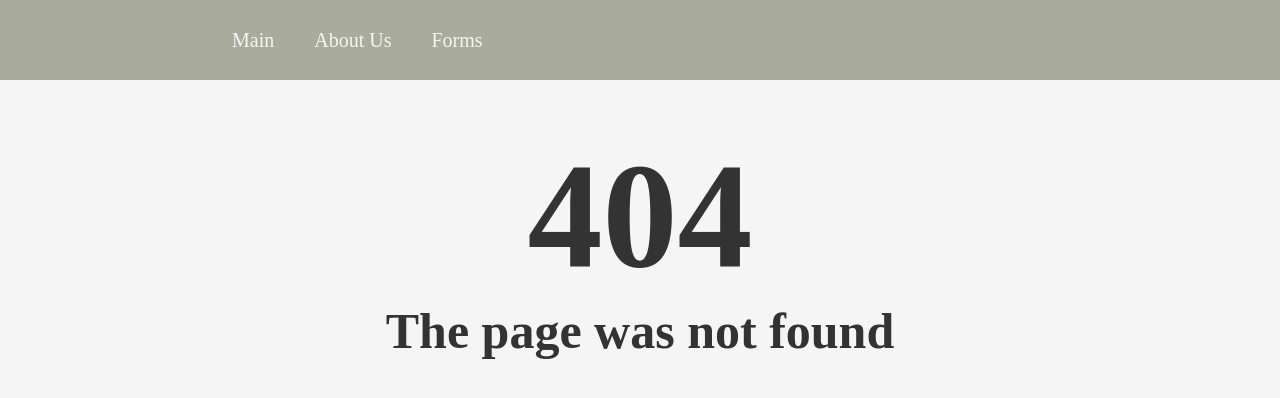
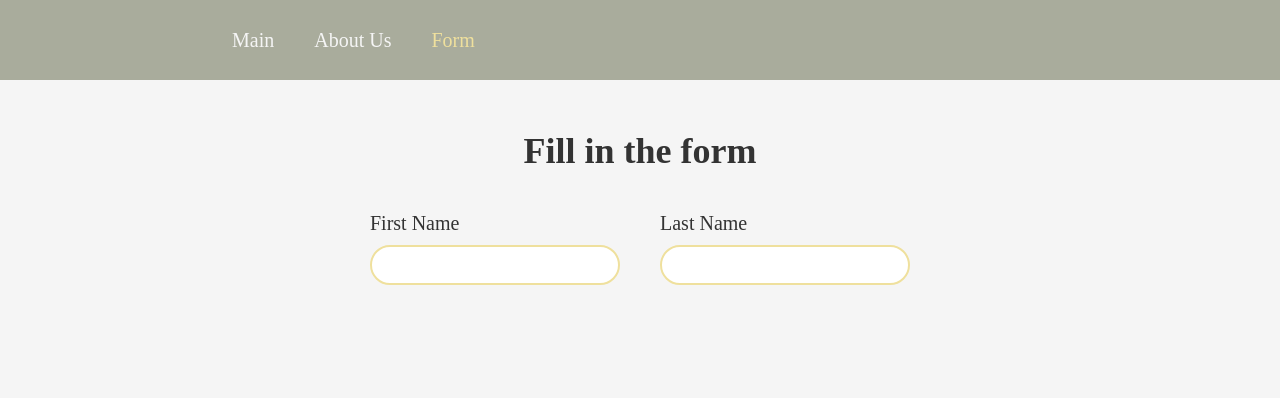
Before and after one commit to ViktoriaKondrashova1/react-2023, a React (Vite) app in the folder react-components/: page /form in a window 1280 px wide. Before the commit this address had no page. Shown: the top 398 px of the page. Built offline with nearby package versions, Linux system fonts and the light colour scheme.

Commit message:
feat: add text inputs

```diff
--- a/react-components/src/App.tsx
+++ b/react-components/src/App.tsx
@@ -3,7 +3,7 @@ import { Routes, Route } from "react-router-dom";
 import Main from "./pages/main/main";
 import About from "./pages/about/about";
 import Page404 from "./pages/404/404";
-import Froms from "./pages/forms/forms";
+import Form from "./pages/form/form";
 import Header from "./containers/header/header";
 
 class App extends React.Component {
@@ -15,7 +15,7 @@ class App extends React.Component {
           <Routes>
             <Route path="/" element={<Main />} />
             <Route path="/about" element={<About />} />
-            <Route path="/forms" element={<Froms />} />
+            <Route path="/form" element={<Form />} />
             <Route path="*" element={<Page404 />} />
           </Routes>
         </main>
--- /dev/null
+++ b/react-components/src/components/inputs/textInput/textInput.scss
@@ -0,0 +1,20 @@
+.text-input {
+  &__label {
+    font-size: 20px;
+  }
+
+  &__input {
+    width: 250px;
+    height: 40px;
+    border-radius: 20px;
+    border: solid 2px #efe09d;
+    padding: 10px;
+    box-sizing: border-box;
+    font-size: 16px;
+    margin-top: 10px;
+
+    &:focus {
+      outline: #efe09d;
+    }
+  }
+}
--- /dev/null
+++ b/react-components/src/components/inputs/textInput/textInput.tsx
@@ -0,0 +1,32 @@
+import React from "react";
+import "./textInput.scss";
+
+interface textInputProps {
+  name: string;
+}
+
+class textInput extends React.Component<textInputProps> {
+  constructor(props: textInputProps) {
+    super(props);
+  }
+  render() {
+    return (
+      <form className="text-input">
+        <label htmlFor={this.props.name} className="text-input__label">
+          {this.props.name
+            .split("-")
+            .map((word) => word[0].toUpperCase() + word.substring(1))
+            .join(" ")}
+          <br />
+          <input
+            type="text"
+            name={this.props.name}
+            className="text-input__input"
+          />
+        </label>
+      </form>
+    );
+  }
+}
+
+export default textInput;
--- a/react-components/src/components/navigation/navigation.tsx
+++ b/react-components/src/components/navigation/navigation.tsx
@@ -18,7 +18,7 @@ class Navigation extends React.Component<NavigationProps> {
             <NavLink to="/about">About Us</NavLink>
           </li>
           <li className="nav__item" onClick={this.props.handleClick}>
-            <NavLink to="/forms">Forms</NavLink>
+            <NavLink to="/form">Form</NavLink>
           </li>
         </ul>
       </nav>
--- a/react-components/src/containers/header/header.tsx
+++ b/react-components/src/containers/header/header.tsx
@@ -21,7 +21,7 @@ class Header extends React.Component<HeaderProps, HeaderState> {
     const pages = {
       "/": "MAIN",
       "/about": "ABOUT",
-      "/forms": " FORMS",
+      "/form": " FORM",
     };
     const titleName = `${pages[location.pathname as keyof object]} PAGE`;
     this.setState({ title: titleName });
--- /dev/null
+++ b/react-components/src/pages/form/form.scss
@@ -0,0 +1,20 @@
+.form {
+  background-color: #f5f5f5;
+  min-height: 100vh;
+  padding: 50px 0;
+
+  &__title {
+    text-align: center;
+    margin: 0;
+  }
+
+  &__inputs {
+    padding-top: 40px;
+
+    &__name {
+      display: flex;
+      justify-content: center;
+      gap: 40px;
+    }
+  }
+}
--- /dev/null
+++ b/react-components/src/pages/form/form.tsx
@@ -0,0 +1,23 @@
+import React from "react";
+import TextInput from "../../components/inputs/textInput/textInput";
+import "./form.scss";
+
+class Form extends React.Component {
+  render() {
+    return (
+      <div className="form">
+        <div className="container">
+          <h1 className="form__title">Fill in the form</h1>
+          <div className="form__inputs">
+            <div className="form__inputs__name">
+              <TextInput name="first-name" />
+              <TextInput name="last-name" />
+            </div>
+          </div>
+        </div>
+      </div>
+    );
+  }
+}
+
+export default Form;
--- a/react-components/src/pages/forms/forms.scss
+++ /dev/null
@@ -1,10 +0,0 @@
-.forms {
-  background-color: #f5f5f5;
-  min-height: 100vh;
-  padding: 50px 0;
-
-  &__title {
-    text-align: center;
-    margin: 0;
-  }
-}
--- a/react-components/src/pages/forms/forms.tsx
+++ b/react-components/src/pages/forms/forms.tsx
@@ -1,16 +1,16 @@
 import React from "react";
-import "./forms.scss";
+import "./form.scss";
 
-class Forms extends React.Component {
+class Form extends React.Component {
   render() {
     return (
-      <div className="forms">
+      <div className="form">
         <div className="container">
-          <h1 className="forms__title">Forms</h1>
+          <h1 className="form__title">Forms</h1>
         </div>
       </div>
     );
   }
 }
 
-export default Forms;
+export default Form;
```
